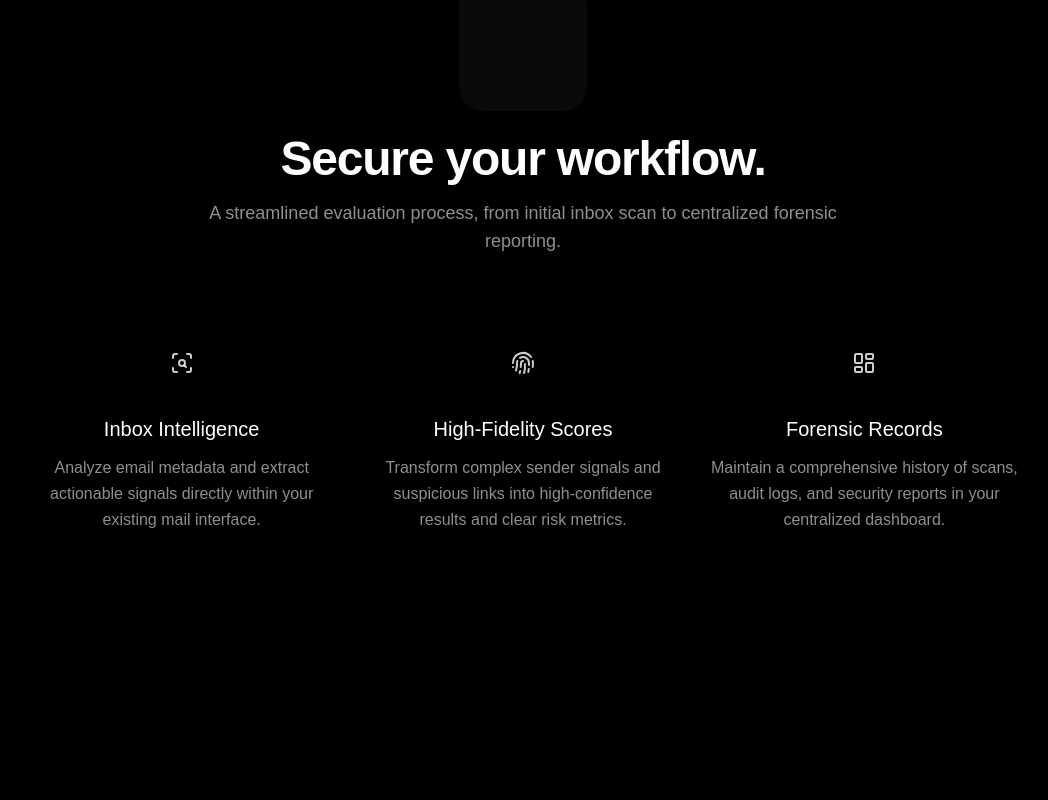
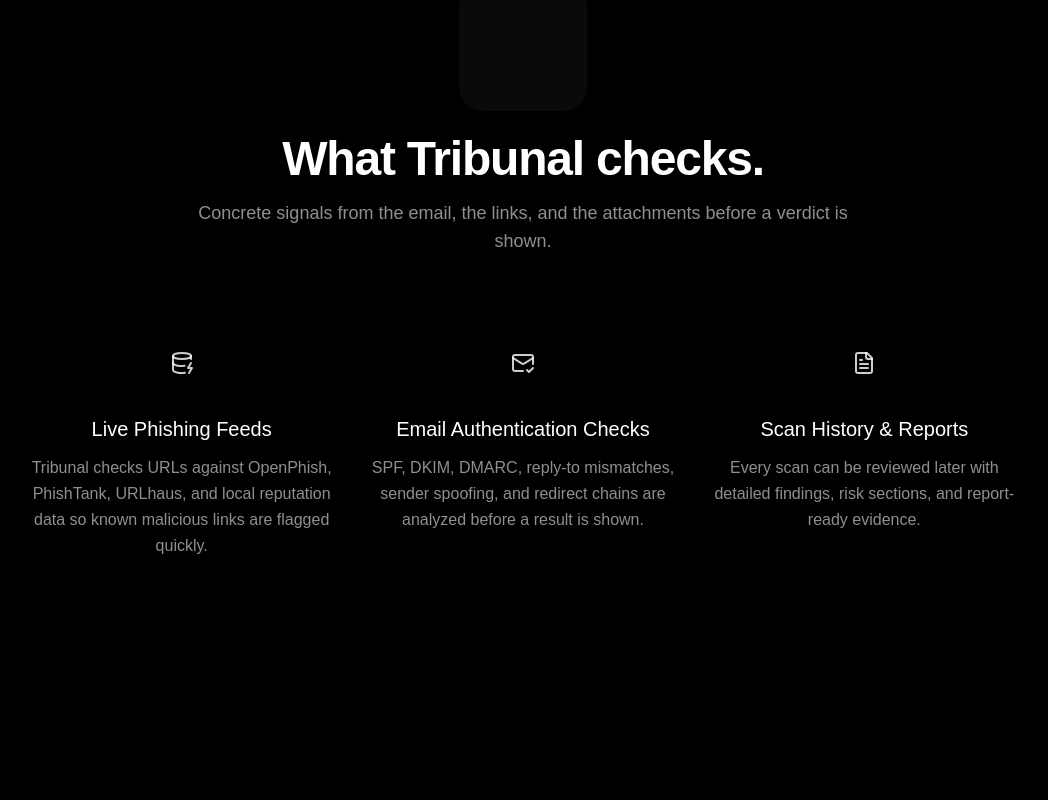
Before and after one commit to RonitPG19/AI-phishing-detection, a React (Vite) app in the folder web/: page / in a window 1280 px wide. Shown: the part 2360-3160 px from the top of the page, without its empty margins (117-1165 px from the left). Built offline with nearby package versions, Linux system fonts and the light colour scheme; grey boxes are pictures that could not be loaded.

Commit message:
refactor(web): tighten landing page security copy

```diff
--- a/web/src/components/landing/WorkflowCards.jsx
+++ b/web/src/components/landing/WorkflowCards.jsx
@@ -1,23 +1,23 @@
 import { motion } from "framer-motion"
-import { ScanSearch, Fingerprint, LayoutDashboard } from "lucide-react"
+import { DatabaseZap, FileText, MailCheck } from "lucide-react"
 
 const workflows = [
   {
-    title: "Inbox Intelligence",
-    copy: "Analyze email metadata and extract actionable signals directly within your existing mail interface.",
-    icon: ScanSearch,
+    title: "Live Phishing Feeds",
+    copy: "Tribunal checks URLs against OpenPhish, PhishTank, URLhaus, and local reputation data so known malicious links are flagged quickly.",
+    icon: DatabaseZap,
     delay: 0.1,
   },
   {
-    title: "High-Fidelity Scores",
-    copy: "Transform complex sender signals and suspicious links into high-confidence results and clear risk metrics.",
-    icon: Fingerprint,
+    title: "Email Authentication Checks",
+    copy: "SPF, DKIM, DMARC, reply-to mismatches, sender spoofing, and redirect chains are analyzed before a result is shown.",
+    icon: MailCheck,
     delay: 0.2,
   },
   {
-    title: "Forensic Records",
-    copy: "Maintain a comprehensive history of scans, audit logs, and security reports in your centralized dashboard.",
-    icon: LayoutDashboard,
+    title: "Scan History & Reports",
+    copy: "Every scan can be reviewed later with detailed findings, risk sections, and report-ready evidence.",
+    icon: FileText,
     delay: 0.3,
   },
 ]
@@ -42,10 +42,10 @@
         </div>
         <div className="space-y-4">
           <h2 className={`text-3xl md:text-5xl font-semibold tracking-tight ${isDark ? "text-white" : "text-stone-950"}`}>
-            Secure your workflow.
+            What Tribunal checks.
           </h2>
           <p className="text-muted-foreground text-lg max-w-2xl mx-auto">
-            A streamlined evaluation process, from initial inbox scan to centralized forensic reporting.
+            Concrete signals from the email, the links, and the attachments before a verdict is shown.
           </p>
         </div>
       </div>
--- a/web/src/pages/LandingPage.jsx
+++ b/web/src/pages/LandingPage.jsx
@@ -7,7 +7,7 @@
 const footerColumns = [
   {
     title: "Core Product",
-    links: ["Browser extension", "Review dashboard", "Scan history"],
+    links: ["Browser extension", "Scan history"],
   },
   {
     title: "Coverage",
```
